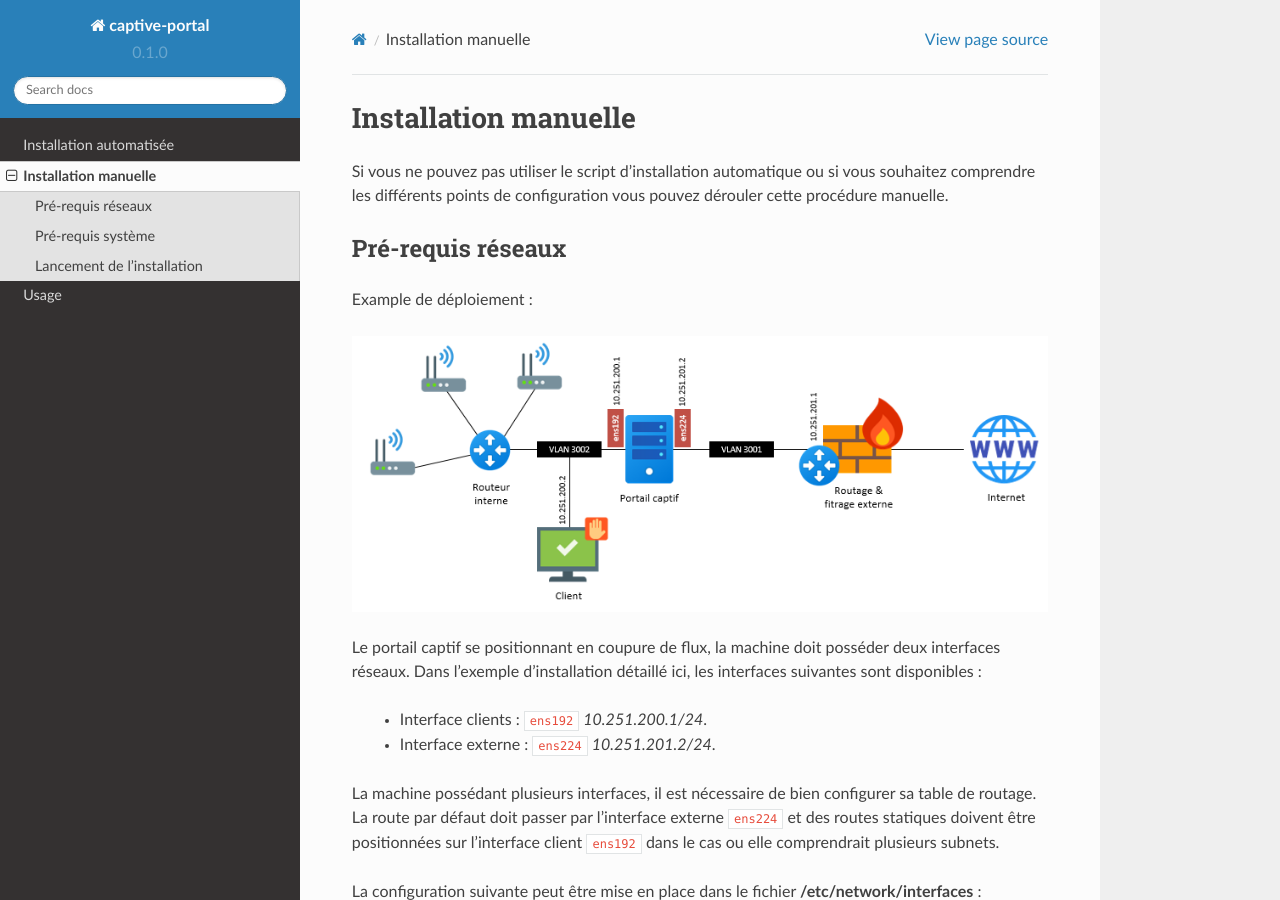
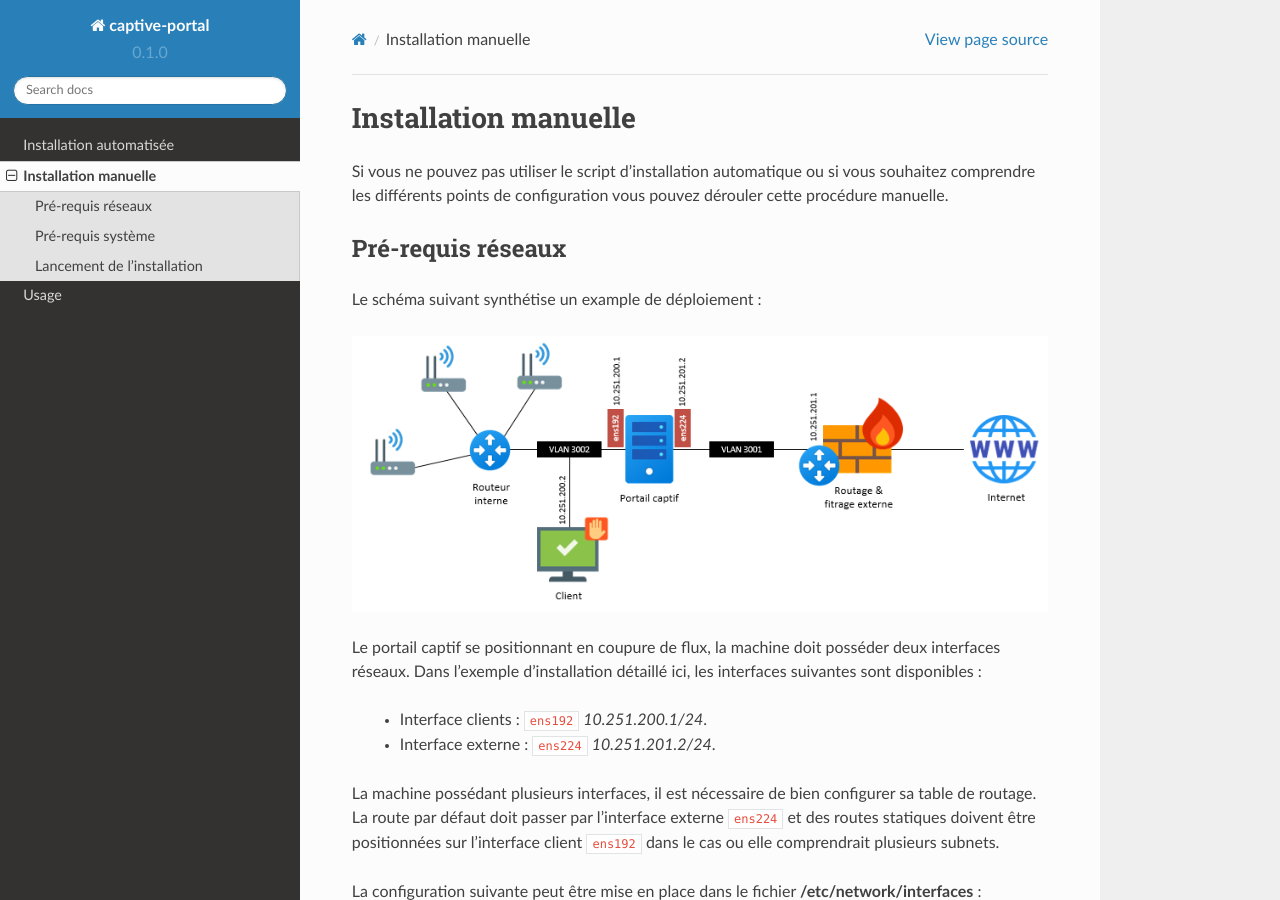
Before and after one commit to ayashisunyday/eduauth, a Sphinx documentation site: the page built from docs/source/manual.install.rst, in a window 1280 px wide and 900 px high. Built offline with Sphinx 7.4.7 and the Read the Docs theme 2.0.0, drawn with Linux system fonts in a browser that asks for light colours.

Commit message:
Update manual.install.rst

```diff
--- a/docs/source/manual.install.rst
+++ b/docs/source/manual.install.rst
@@ -6,7 +6,7 @@ Si vous ne pouvez pas utiliser le script d'installation automatique ou si vous s
 Pré-requis réseaux
 ------------
 
-Example de déploiement :
+Le schéma suivant synthétise un example de déploiement :
 
 .. image:: images/config.example.png
 
```
